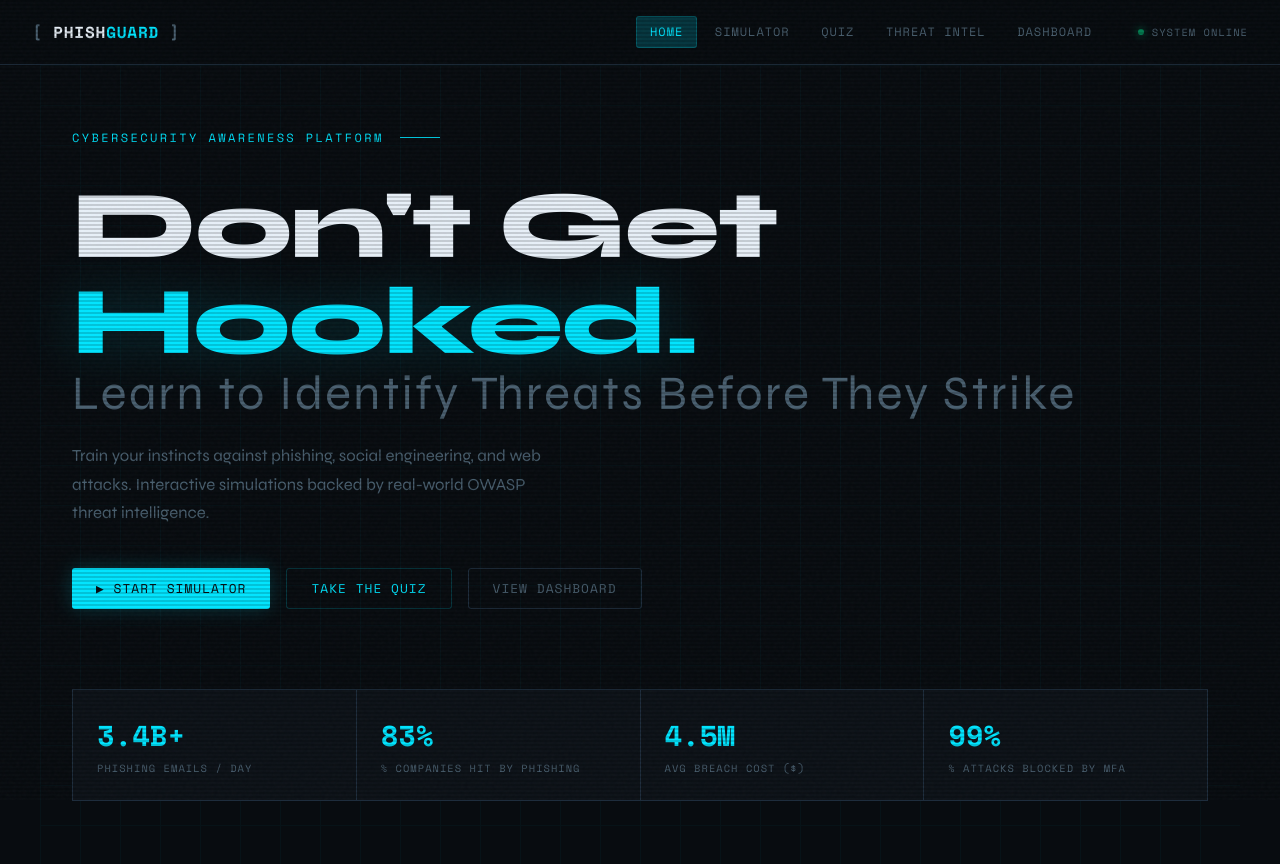
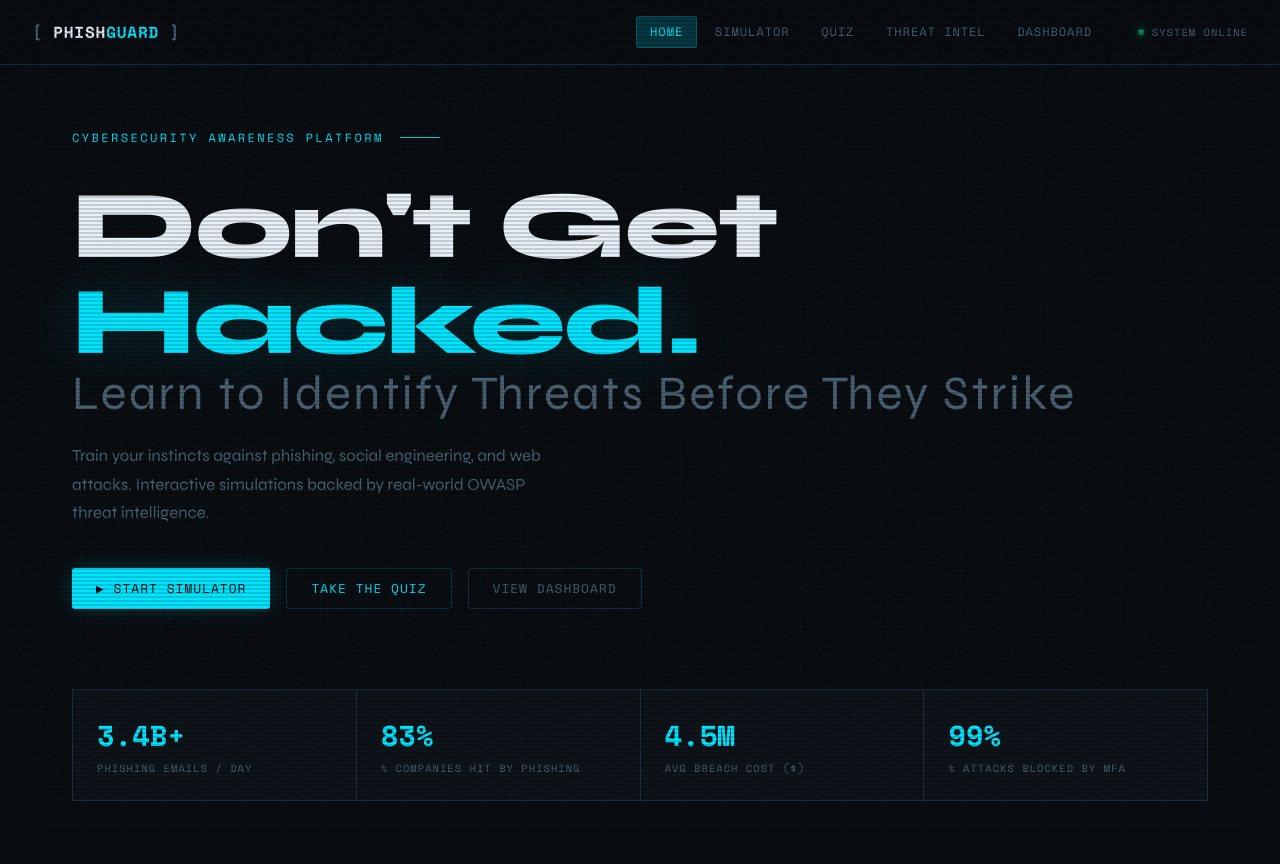
Before and after one commit to Sedefehmdl/phishguard, a Flask app: page / in a window 1280 px wide. Shown: the top 864 px of the page. Run offline with Flask 3, Linux system fonts and the light colour scheme.

Commit message:
copy: change headline from Hooked to Hacked for stronger security message

```diff
--- a/templates/index.html
+++ b/templates/index.html
@@ -109,7 +109,7 @@
   <div class="hero-eyebrow">Cybersecurity Awareness Platform</div>
   <h1 class="hero-headline">
     <span class="line1">Don't Get</span>
-    <span class="line2">Hooked.</span>
+    <span class="line2">Hacked.</span>
     <span class="line3">Learn to Identify Threats Before They Strike</span>
   </h1>
   <p class="hero-desc">
```
